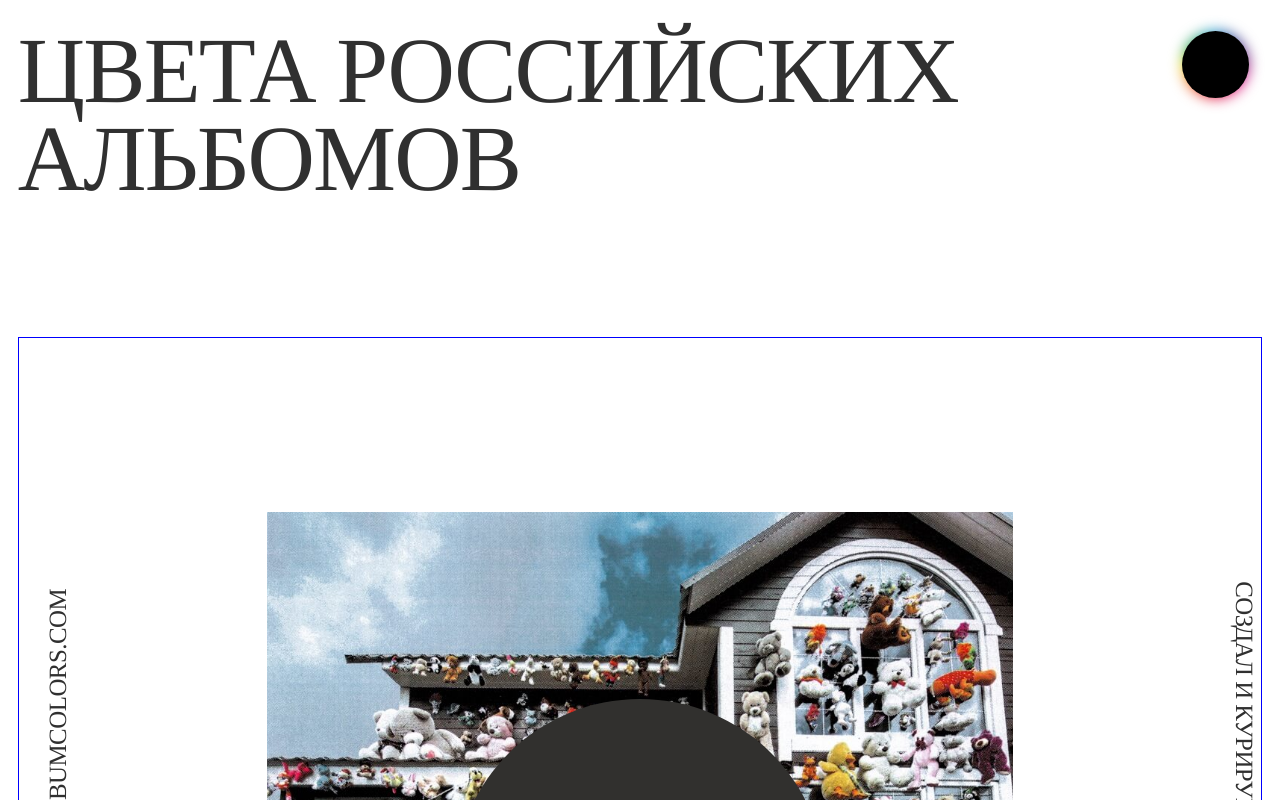
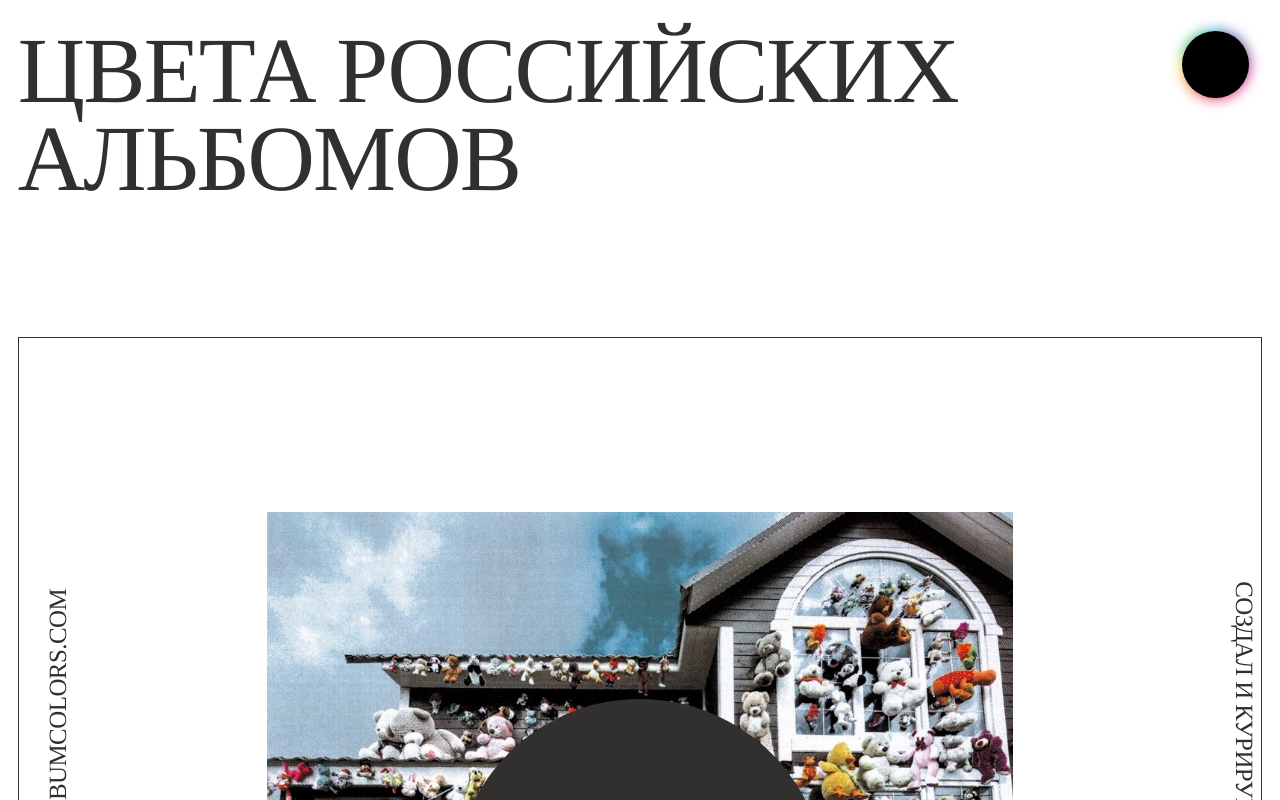
Before and after one commit to vladmdgolam/album-colors, a Next.js app: page / in a window 1280 px wide. Shown: the top 800 px of the page. Built offline with nearby package versions, Linux system fonts and the light colour scheme.

Commit message:
trying to fix

```diff
--- a/components/cardList.js
+++ b/components/cardList.js
@@ -31,7 +31,7 @@ const CardList = () => {
   }, [])
   return (
     <>
-      <Grid>{featuredSong && <Hero song={featuredSong[0]} />}</Grid>
+      {featuredSong && <Hero song={featuredSong[0]} />}
       <Grid>
         {data.map((song, key) => (
           <Card song={song} id={key} key={key} />
--- a/components/hero.js
+++ b/components/hero.js
@@ -7,7 +7,7 @@ import { sm, xl } from "@/data/constants"
 
 const Container = styled.div`
   grid-column: span 3;
-  border: 1px solid ${(props) => props.color};
+  border: 1px solid var(--text-color);
   width: 100%;
   display: flex;
   justify-content: center;
@@ -182,7 +182,7 @@ const Hero = ({ song }) => {
   const filename = getFileName(artist, album)
 
   return (
-    <Container color="blue">
+    <Container>
       {/* <TopText>
         A COLLECTION OF 150 ALBUM COVERS TO celebrate the colors in music in
         2020.
```
